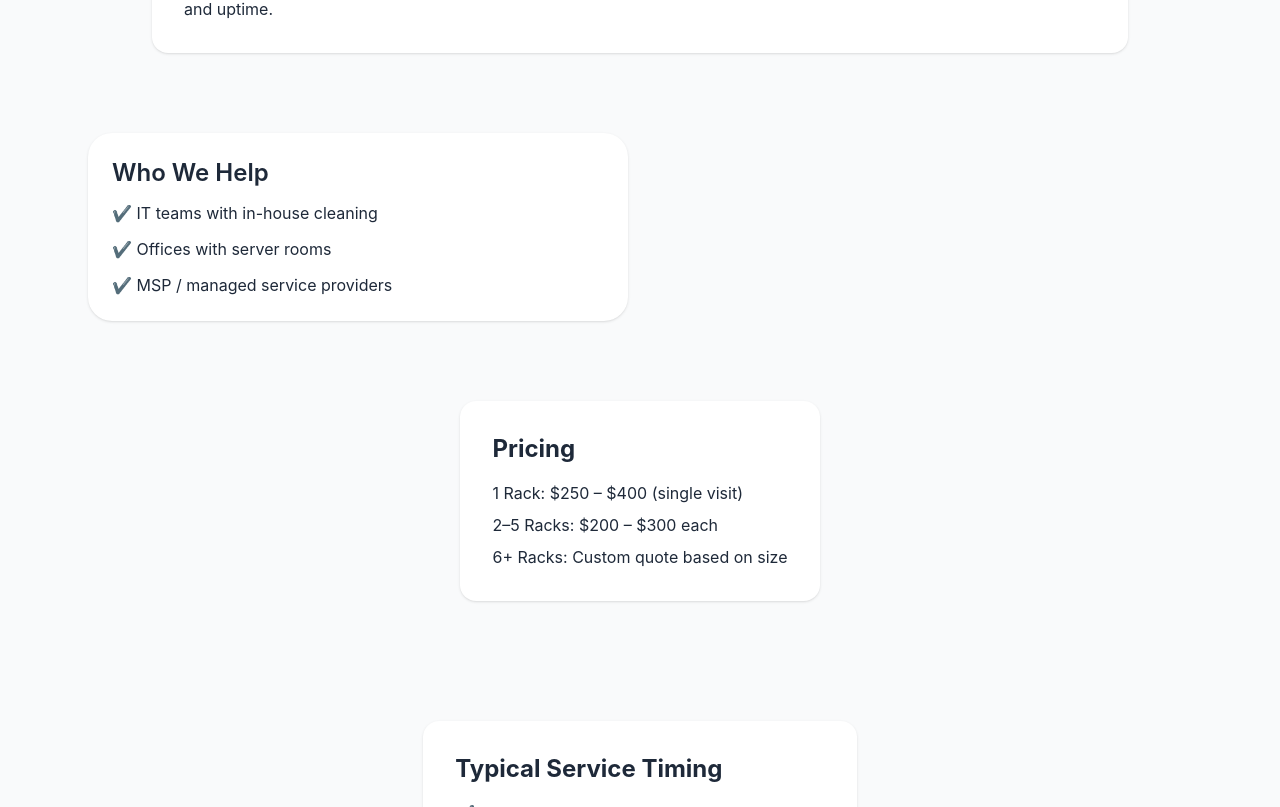
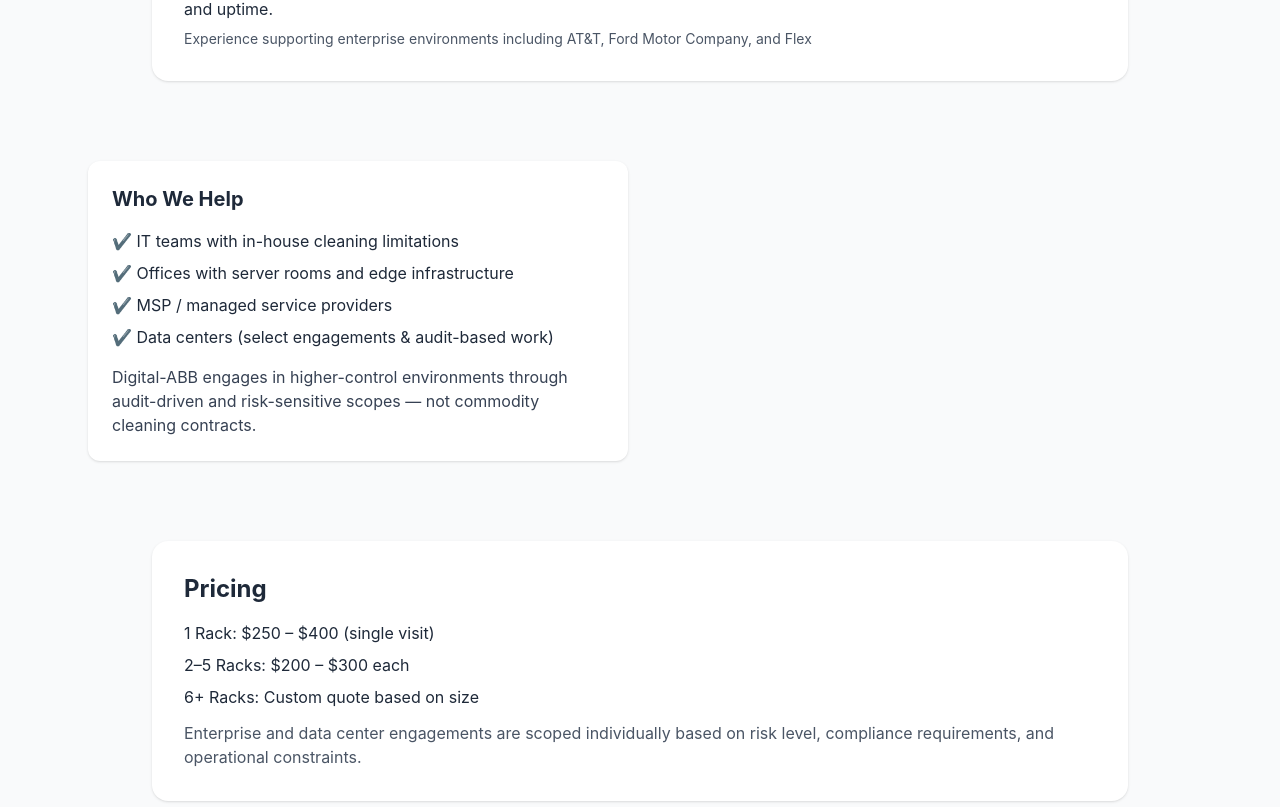
Before and after one commit to aboumba2002/digital-abb, a React (Vite) app: page / in a window 1280 px wide. Shown: the part 2933-3740 px from the top of the page. Built offline with nearby package versions, Linux system fonts and the light colour scheme.

Commit message:
upgrade website messaging

```diff
--- a/src/App.tsx
+++ b/src/App.tsx
@@ -166,17 +166,24 @@ export default function App() {
                 Built from experience within enterprise environments including AT&T, Ford Motor Company, and Flex.
                 Work includes rack integration, testing environments, and infrastructure-level operations where cleanliness directly impacts performance and uptime.
               </p>
+              <p className="text-sm text-gray-600 mt-2">
+                Experience supporting enterprise environments including AT&T, Ford Motor Company, and Flex
+              </p>
             </div>
           </div>
 
           <div className="grid gap-6 md:grid-cols-2">
-            <div className="bg-white p-6 rounded-3xl shadow">
-              <h3 className="text-2xl font-semibold mb-3">Who We Help</h3>
-              <ul className="space-y-3 text-gray-800">
-                <li>✔ IT teams with in-house cleaning</li>
-                <li>✔ Offices with server rooms</li>
+            <div className="bg-white p-6 rounded-xl shadow">
+              <h3 className="text-xl font-bold mb-4">Who We Help</h3>
+              <ul className="space-y-2 text-gray-800">
+                <li>✔ IT teams with in-house cleaning limitations</li>
+                <li>✔ Offices with server rooms and edge infrastructure</li>
                 <li>✔ MSP / managed service providers</li>
+                <li>✔ Data centers (select engagements & audit-based work)</li>
               </ul>
+              <p className="mt-4 text-gray-700">
+                Digital-ABB engages in higher-control environments through audit-driven and risk-sensitive scopes — not commodity cleaning contracts.
+              </p>
             </div>
           </div>
 
@@ -190,6 +197,9 @@ export default function App() {
                 <p>2–5 Racks: $200 – $300 each</p>
                 <p>6+ Racks: Custom quote based on size</p>
               </div>
+              <p className="text-gray-600 mt-3">
+                Enterprise and data center engagements are scoped individually based on risk level, compliance requirements, and operational constraints.
+              </p>
             </div>
           </div>
 
```
